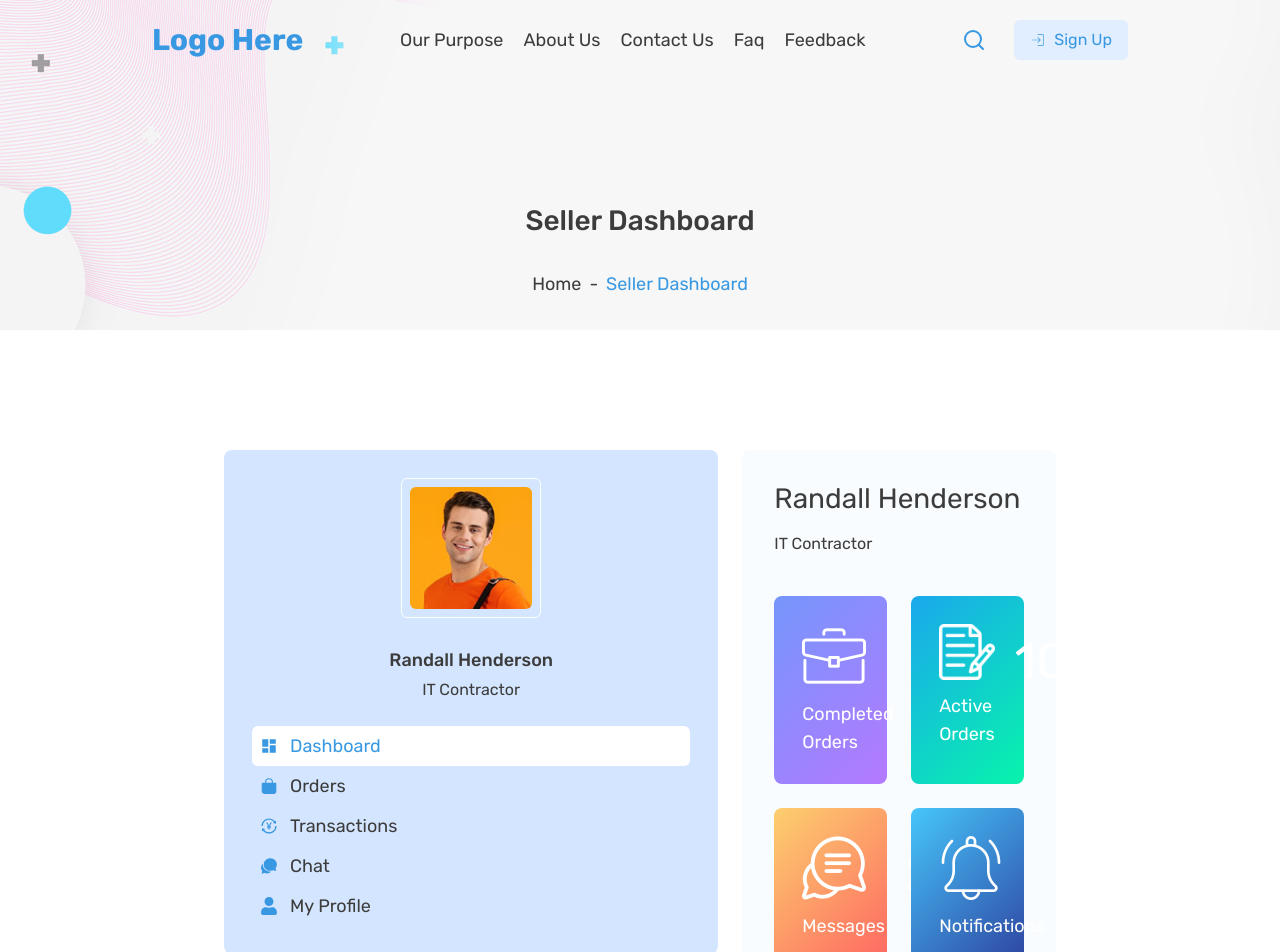
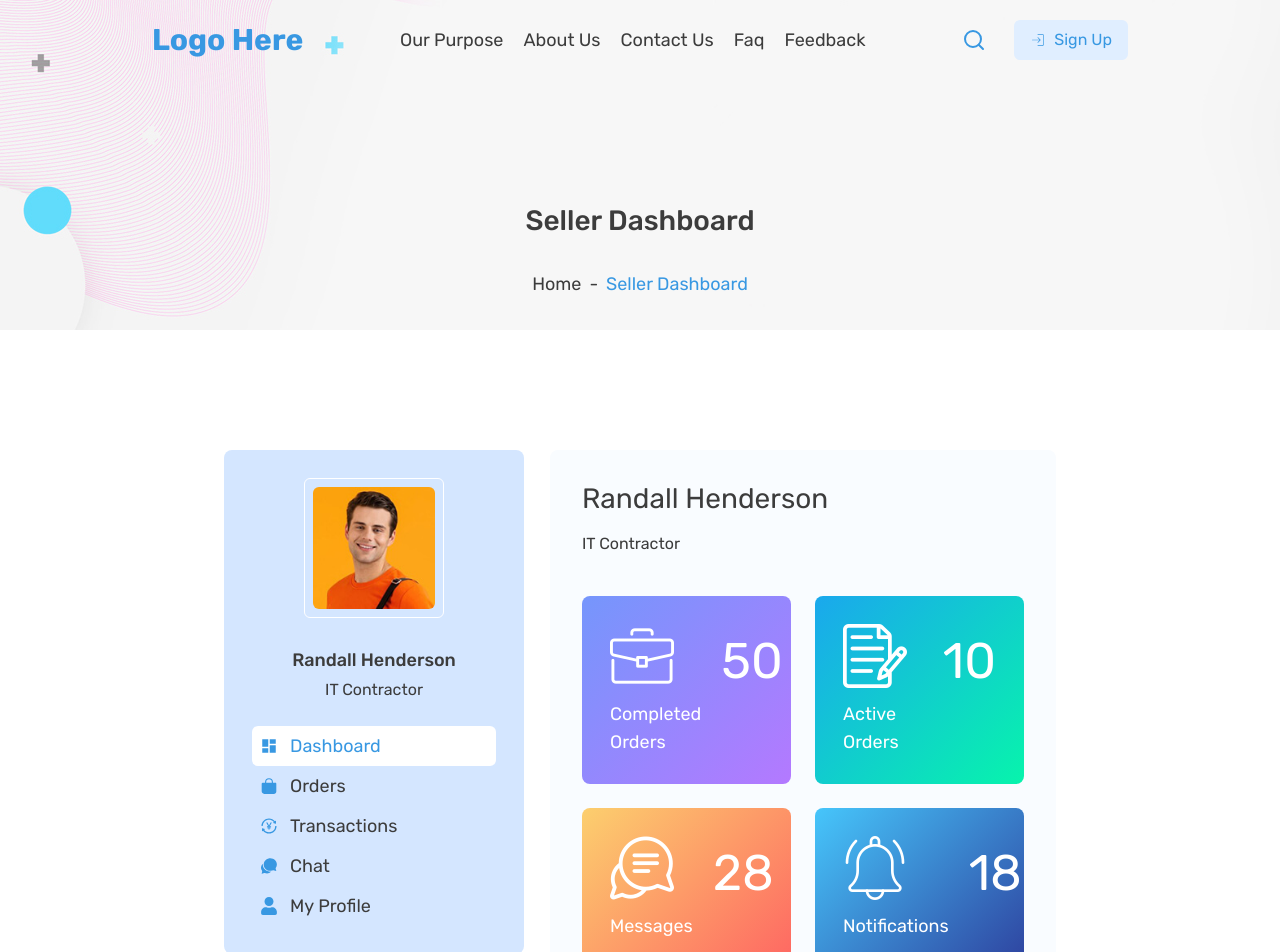
Before and after one commit to marufkhan20/kyat-selling-marketplace, a Next.js app in the folder frontend/: page /dashboard in a window 1280 px wide. Shown: the top 952 px of the page. Built offline with nearby package versions, Linux system fonts and the light colour scheme.

Commit message:
fix responsive problem

```diff
--- a/frontend/src/app/globals.css
+++ b/frontend/src/app/globals.css
@@ -83,7 +83,7 @@ h6 {
 }
 
 .dashboard-content {
-  width: calc(100% - 326px);
+  width: calc(100% - 326px) !important;
 }
 
 @media (max-width: 1150px) {
@@ -94,7 +94,7 @@ h6 {
 
 @media (max-width: 1024px) {
   .dashboard-content {
-    width: 100%;
+    width: 100% !important;
   }
 }
 
--- a/frontend/src/components/shared/Dashboard/Sidebar.jsx
+++ b/frontend/src/components/shared/Dashboard/Sidebar.jsx
@@ -49,7 +49,7 @@ const Sidebar = () => {
   } else {
   }
   return (
-    <div className="w-full lg:min-w-[300px] h-fit p-7 rounded-lg bg-[#D4E6FF]">
+    <div className="lg:!min-w-[300px] h-fit p-7 rounded-lg bg-[#D4E6FF]">
       <div className="w-[140px] mx-auto p-2 rounded-md border border-white">
         <img className="rounded-md" src="/images/sellers/6.jpg" alt="user" />
       </div>
```
